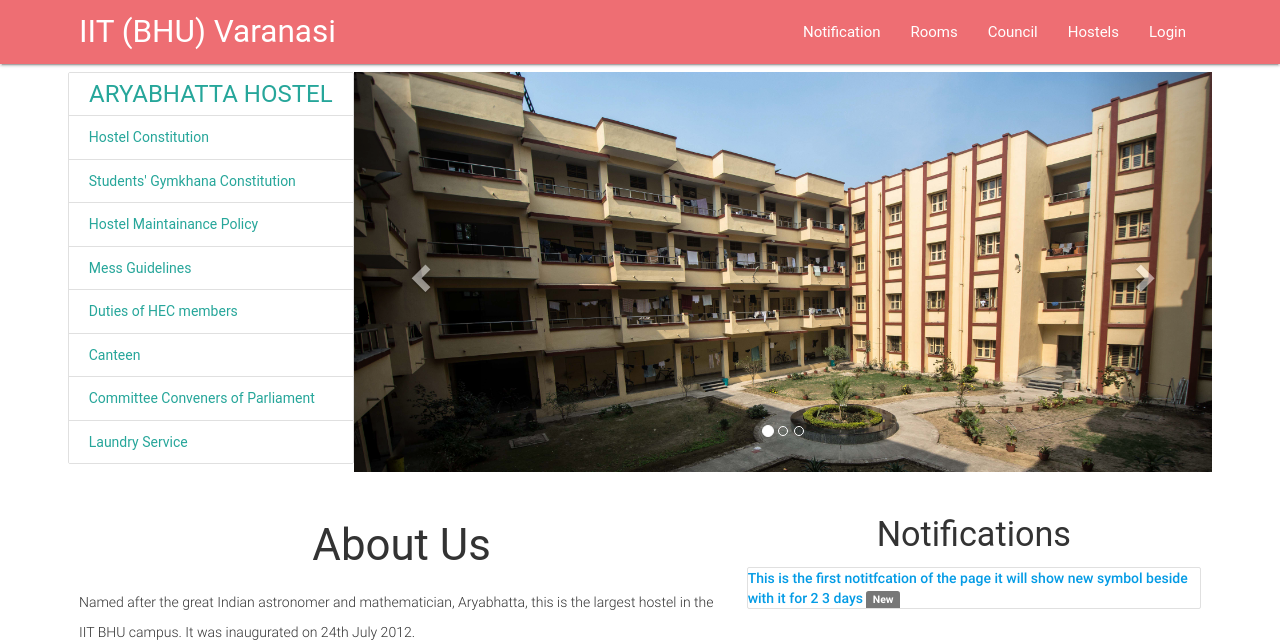
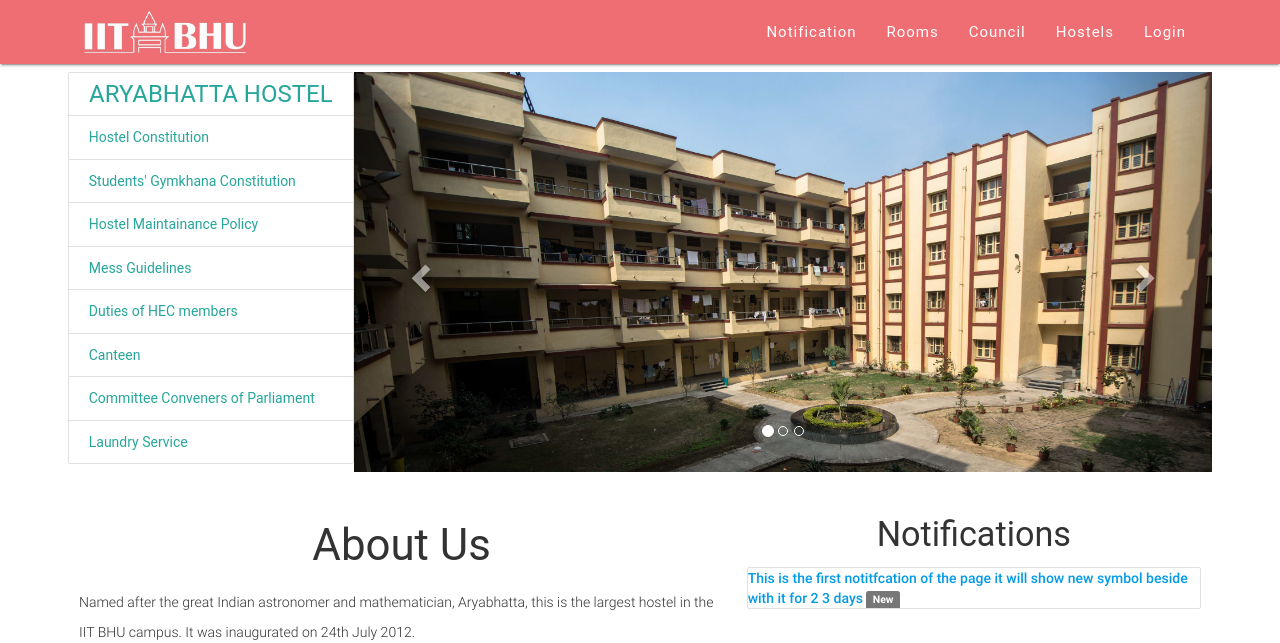
Before and after one commit to PratikshitSingh/Forums, a Django app: page /student/notifications/ in a window 1280 px wide. Shown: the top 643 px of the page. Run offline with Django 3.2, Linux system fonts and the light colour scheme; data comes from the database, SQL or seed files in the repository; some libraries are stand-ins or nearby versions; some web fonts are replaced.

Commit message:
navbar logo change

```diff
--- a/student/static/css/style.css
+++ b/student/static/css/style.css
@@ -17,6 +17,10 @@ nav ul a:hover, nav ul a:focus {
 }
 a:hover, a:focus {
   text-decoration: none;
+}
+nav ul {
+  letter-spacing: 1px;
+  font-family: "Roboto", sans-serif;
 }
 
 p {
--- a/student/templates/student/hostel.html
+++ b/student/templates/student/hostel.html
@@ -27,7 +27,8 @@ spinner.setAttribute("style","-webkit-transform: rotateY("+ angle +"deg); -moz-t
   <body>
     <nav class="top-nav" role="navigation">
       <div class="nav-wrapper container">
-        <a id="logo-container" href="#" class="brand-logo">IIT (BHU) Varanasi</a>
+        <img src={% static "images/iitbhu-logo.png" %} height="50">
+        <!-- <a id="logo-container" href="#" class="brand-logo">IIT (BHU) Varanasi</a> -->
         <ul class="right hide-on-med-and-down">
           <li><a href="#">Notification</a></li>
           <li><a href="https://drive.google.com/file/d/0B11jnltBT3TFYzRKbjJXYUcwM2ctQld1TkFvZ2FGZTBPaTRr/view?usp=sharing">Rooms</a></li>
```
Also changed, not shown: student/static/images/iitbhu-logo.png (added).
